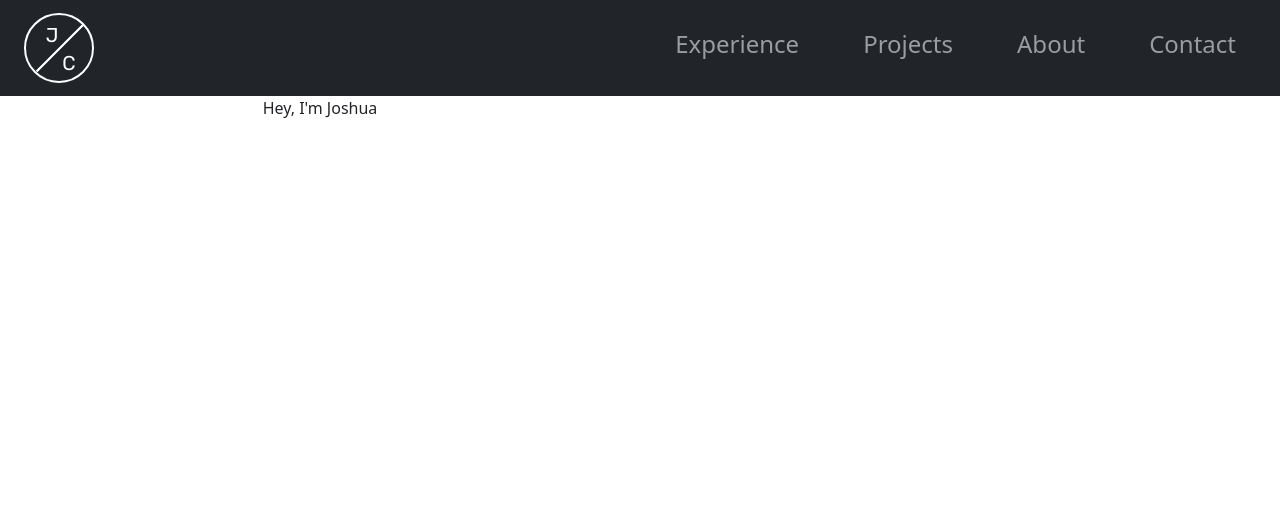
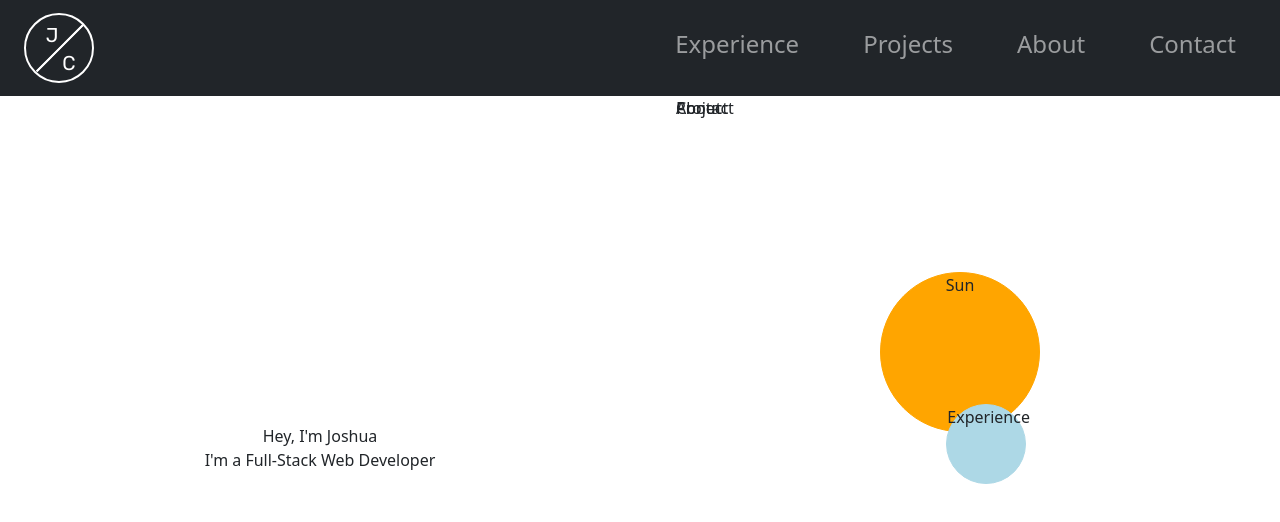
Before and after one commit to chobot123/portfolio, a React (Create React App) app: page / in a window 1280 px wide. Shown: the top 522 px of the page. Built offline with nearby package versions, Linux system fonts and the light colour scheme.

Commit message:
Created template for animation

```diff
--- a/src/components/App.js
+++ b/src/components/App.js
@@ -3,6 +3,7 @@ import Home from './body/home/Home';
 import Header from './header/Header';
 
 function App() {
+
   return (
     <div className="App">
         <Header />
--- a/src/components/body/home/Home.css
+++ b/src/components/body/home/Home.css
@@ -0,0 +1,40 @@
+#planet-container {
+    position: relative;
+}
+
+.sun {
+    position: absolute;
+    top: 25%;
+    left: 50%;
+    height: 10rem;
+    width: 10rem;
+    background-color: orange;
+    border: 1px solid orange;
+    border-radius: 50%;
+    transform: translateX(-50%);
+}
+
+.planet {
+    position: absolute;
+}
+
+.planet#exp{
+    left: 55%;
+    z-index: 1;
+    top: 40%;
+    height: 5rem;
+    width: 5rem;
+    background-color: lightblue;
+    border: 1px solid lightblue;
+    border-radius: 50%;
+    transition: 1s;
+    animation: expAnimFront 4s linear infinite alternate-reverse;
+}
+
+@keyframes expAnimFront {
+    100%{
+        left: 35%;
+        top: 50%;
+        z-index: 1;
+    }
+}
--- a/src/components/body/home/Home.js
+++ b/src/components/body/home/Home.js
@@ -1,19 +1,47 @@
-import React from "react";
+import React, { useEffect, useState } from "react";
 import { Col, Container, Row } from "react-bootstrap";
+import "./Home.css";
 
 function Home(){
 
+    const [header, setHeader] = useState(0);
+
+    function getHomeHeight(){
+        const headerHeight = document.querySelector(".header").offsetHeight;
+        const bodyHeight = document.body.offsetHeight;
+        return bodyHeight - headerHeight;
+    }
+
+    useEffect(()=>{
+        //on component mount
+        setHeader(getHomeHeight());
+    }, [header])
+
+
     return(
-        <Container fluid>
-            <Row>
+        <Container fluid className="home"
+            style={
+                {
+                    height: header,
+                }
+            }
+        >
+            <Row className="h-100 align-items-center">
                 <Col>
                     <Container>
                         <div id="name">Hey, I'm Joshua</div>
+                        <div id="greeting">I'm a Full-Stack Web Developer</div>
                     </Container>
                 </Col>
-                <Col>
-                    <Container>
-
+                <Col className="h-100">
+                    <Container className="h-100">
+                        <div id="planet-container" className="h-100">
+                            <div className="planet" id="exp">Experience</div>
+                            <div className="planet" id="project">Project</div>
+                            <div className="planet" id="about">About</div>
+                            <div className="planet" id="contact">Contact</div>
+                            <div className="sun">Sun</div>
+                        </div>
                     </Container>
                 </Col>
             </Row>
--- a/src/index.css
+++ b/src/index.css
@@ -1,3 +1,8 @@
+body,
+html {
+  height: 100%;
+}
+
 body {
   margin: 0;
   font-family: -apple-system, BlinkMacSystemFont, 'Segoe UI', 'Roboto', 'Oxygen',
```
